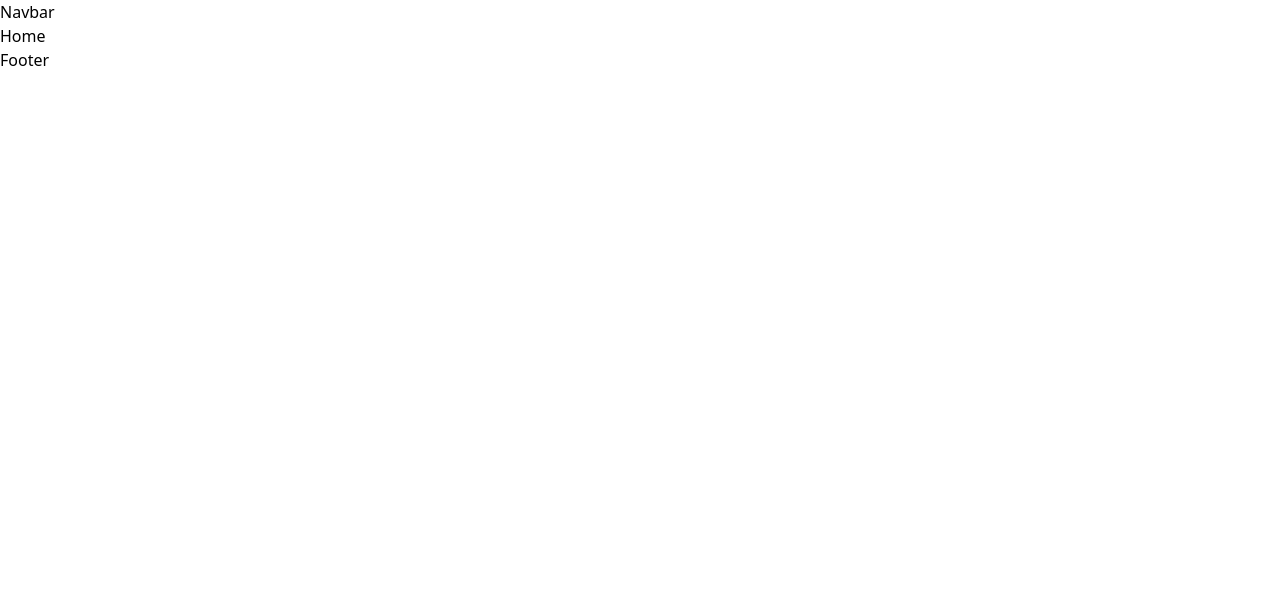
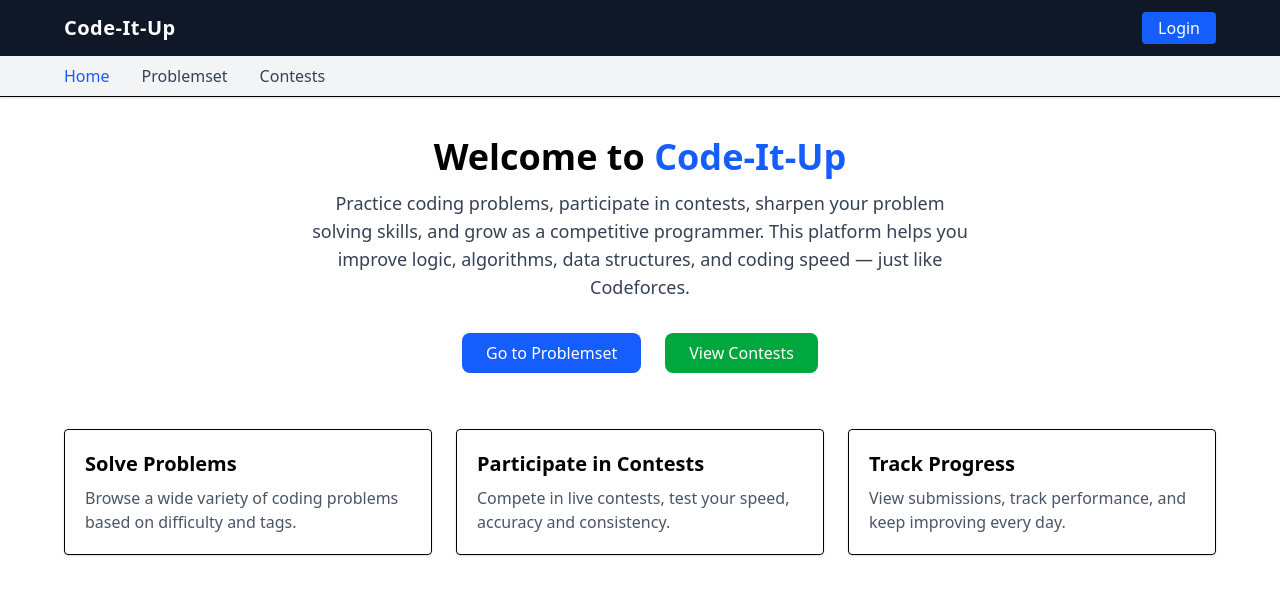
Before and after one commit to Master-Bruce-Wayne/Code-It-Up, a React app in the folder frontend/: page / in a window 1280 px wide. Shown: the top 594 px of the page. Built offline with nearby package versions, Linux system fonts and the light colour scheme; no server answers; the HTML template or start-up script is replaced by a standard one.

Commit message:
Home and Problemset Page updated | Also created navbar

```diff
--- a/frontend/src/components/Navbar.jsx
+++ b/frontend/src/components/Navbar.jsx
@@ -1,9 +1,120 @@
-import React from 'react'
+import React, { useState } from "react";
+import { Link, NavLink, useNavigate } from "react-router-dom";
+import { useAuth } from "../context/User.jsx";
 
 const Navbar = () => {
+  const { userData, setUserData } = useAuth();
+  const [openMenu, setOpenMenu] = useState(false);
+  const navigate = useNavigate();
+
+  const apiUrl = import.meta.env.VITE_API_BASE_URL;
+
+  const handleLogout = async () => {
+    try {
+      await fetch(`${apiUrl}/user/logout`, {
+        method: "POST",
+        credentials: "include",
+      });
+
+      localStorage.removeItem("userData");
+      setUserData(null);
+      navigate("/login");
+    } catch (err) {
+      alert("Logout failed");
+    }
+  };
+
   return (
-    <div>Navbar</div>
-  )
-}
+    <div className="w-full shadow">
 
-export default Navbar
+      <div className="bg-gray-900 text-white h-14 flex items-center">
+        <div className="w-[90%] mx-auto flex justify-between items-center">
+
+          {/* Logo */}
+          <Link to="/" className="text-xl font-bold tracking-wide">
+            Code-It-Up
+          </Link>
+
+          {/* Profile Section */}
+          {userData ? (
+            <div className="relative">
+              <button
+                onClick={() => setOpenMenu(!openMenu)}
+                className="bg-gray-800 px-3 py-1 rounded-md"
+              >
+                {userData.username} ⌄
+              </button>
+
+              {openMenu && (
+                <div className="absolute right-0 mt-2 bg-white text-black shadow rounded w-36">
+                  <Link
+                    to="/profile"
+                    className="block px-3 py-2 hover:bg-gray-200"
+                    onClick={() => setOpenMenu(false)}
+                  >
+                    Profile
+                  </Link>
+
+                  <button
+                    onClick={handleLogout}
+                    className="w-full text-left px-3 py-2 hover:bg-gray-200"
+                  >
+                    Logout
+                  </button>
+                </div>
+              )}
+            </div>
+          ) : (
+            <Link
+              to="/login"
+              className="bg-blue-600 px-4 py-1 rounded hover:bg-blue-700"
+            >
+              Login
+            </Link>
+          )}
+        </div>
+      </div>
+
+      {/* =================== BOTTOM NAV LINKS =================== */}
+      <div className="bg-gray-100 border-b">
+        <div className="w-[90%] mx-auto h-10 flex items-center gap-8">
+          <NavLink
+            to="/"
+            end
+            className={({ isActive }) =>
+              `font-medium ${
+                isActive ? "text-blue-600" : "text-gray-700"
+              } hover:text-blue-600`
+            }
+          >
+            Home
+          </NavLink>
+
+          <NavLink
+            to="/problemset"
+            className={({ isActive }) =>
+              `font-medium ${
+                isActive ? "text-blue-600" : "text-gray-700"
+              } hover:text-blue-600`
+            }
+          >
+            Problemset
+          </NavLink>
+
+          <NavLink
+            to="/contests"
+            className={({ isActive }) =>
+              `font-medium ${
+                isActive ? "text-blue-600" : "text-gray-700"
+              } hover:text-blue-600`
+            }
+          >
+            Contests
+          </NavLink>
+        </div>
+      </div>
+    </div>
+  );
+};
+
+export default Navbar;
--- a/frontend/src/main.jsx
+++ b/frontend/src/main.jsx
@@ -42,7 +42,7 @@
           <Route path="/admin/addContest" element={<AddContest />} />
           <Route path="/admin/addProblem" element={<AddProblems/> } />
         </Routes>
-        <Footer />
+        {/* <Footer /> */}
       </UserProvider>
     </BrowserRouter>
   </StrictMode>
--- a/frontend/src/pages/Home.jsx
+++ b/frontend/src/pages/Home.jsx
@@ -1,9 +1,62 @@
-import React from 'react'
+import React from "react";
+import { Link } from "react-router-dom";
 
 const Home = () => {
   return (
-    <div>Home</div>
-  )
-}
+    <div className="w-[90%] mx-auto py-10">
+      <div className="text-center">
+        <h1 className="text-4xl font-bold mb-3">
+          Welcome to <span className="text-blue-600">Code-It-Up</span>
+        </h1>
 
-export default Home
+        <p className="text-gray-700 text-lg max-w-2xl mx-auto">
+          Practice coding problems, participate in contests, sharpen your
+          problem solving skills, and grow as a competitive programmer.
+          This platform helps you improve logic, algorithms, data structures,
+          and coding speed — just like Codeforces.
+        </p>
+
+        <div className="mt-8 flex justify-center gap-6">
+          <Link
+            to="/problemset"
+            className="bg-blue-600 hover:bg-blue-700 text-white px-6 py-2 rounded-lg transition"
+          >
+            Go to Problemset
+          </Link>
+
+          <Link
+            to="/contests"
+            className="bg-green-600 hover:bg-green-700 text-white px-6 py-2 rounded-lg transition"
+          >
+            View Contests
+          </Link>
+        </div>
+      </div>
+
+      <div className="mt-14 grid md:grid-cols-3 gap-6">
+        <div className="p-5 border rounded shadow hover:shadow-md transition">
+          <h3 className="text-xl font-semibold mb-2">Solve Problems</h3>
+          <p className="text-gray-600">
+            Browse a wide variety of coding problems based on difficulty and tags.
+          </p>
+        </div>
+
+        <div className="p-5 border rounded shadow hover:shadow-md transition">
+          <h3 className="text-xl font-semibold mb-2">Participate in Contests</h3>
+          <p className="text-gray-600">
+            Compete in live contests, test your speed, accuracy and consistency.
+          </p>
+        </div>
+
+        <div className="p-5 border rounded shadow hover:shadow-md transition">
+          <h3 className="text-xl font-semibold mb-2">Track Progress</h3>
+          <p className="text-gray-600">
+            View submissions, track performance, and keep improving every day.
+          </p>
+        </div>
+      </div>
+    </div>
+  );
+};
+
+export default Home;
--- a/frontend/src/pages/ProblemPage.jsx
+++ b/frontend/src/pages/ProblemPage.jsx
@@ -1,6 +1,6 @@
 import React, { useEffect, useState } from "react";
 import { useParams } from "react-router-dom";
-import Editor from "@monaco-editor/react"
+// import Editor from "@monaco-editor/react"
 
 const ProblemPage = () => {
   const { probCode } = useParams();
--- a/frontend/src/pages/Problemset.jsx
+++ b/frontend/src/pages/Problemset.jsx
@@ -1,9 +1,108 @@
-import React from 'react'
+import React, { useEffect, useState } from "react";
+import { Link } from "react-router-dom";
 
 const Problemset = () => {
+  const [problems, setProblems] = useState([]);
+  const [loading, setLoading] = useState(true);
+  const [error, setError] = useState(null);
+
+  const apiUrl = import.meta.env.VITE_API_BASE_URL;
+
+  useEffect(() => {
+    const fetchProblems = async () => {
+      try {
+        const res = await fetch(`${apiUrl}/problem/getAll`);
+        const data = await res.json();
+
+        if (!data.problems) {
+          setError("Failed to load problems");
+        } else {
+          setProblems(data.problems);
+        }
+      } catch (err) {
+        setError("Server error while fetching problems");
+      } finally {
+        setLoading(false);
+      }
+    };
+
+    fetchProblems();
+  }, []);
+
+  if (loading)
+    return (
+      <h2 className="text-center text-xl font-semibold mt-10">
+        Loading Problems...
+      </h2>
+    );
+
+  if (error)
+    return (
+      <h2 className="text-center text-red-500 text-xl mt-10">{error}</h2>
+    );
+
   return (
-    <div>Problemset</div>
-  )
-}
+    <div className="w-[85%] mx-auto py-8">
+      <h1 className="text-3xl font-bold mb-6">Problemset</h1>
 
-export default Problemset
+      {problems.length === 0 ? (
+        <p className="text-gray-500 text-lg">No problems available.</p>
+      ) : (
+        <div className="border rounded-lg overflow-hidden">
+          <table className="w-full border-collapse">
+            <thead className="bg-gray-100">
+              <tr className="text-left">
+                <th className="p-3 border">#</th>
+                <th className="p-3 border">Problem Name</th>
+                <th className="p-3 border">Tags</th>
+                <th className="p-3 border">Rating</th>
+              </tr>
+            </thead>
+
+            <tbody>
+              {problems.map((p, index) => (
+                <tr
+                  key={p._id}
+                  className="border hover:bg-gray-50 transition"
+                >
+                  <td className="p-3 border font-semibold text-center">
+                    {index + 1}
+                  </td>
+
+                  <td className="p-3 border font-semibold text-blue-600">
+                    <Link to={`/problem/${p.probCode}`}>
+                      {p.probName}
+                    </Link>
+                  </td>
+
+                  <td className="p-3 border">
+                    {p.probTags?.length > 0 ? (
+                      <div className="flex gap-2 flex-wrap">
+                        {p.probTags.map((tag, i) => (
+                          <span
+                            key={i}
+                            className="px-2 py-1 text-sm bg-blue-100 text-blue-700 rounded"
+                          >
+                            {tag}
+                          </span>
+                        ))}
+                      </div>
+                    ) : (
+                      <span className="text-gray-500">No tags</span>
+                    )}
+                  </td>
+
+                  <td className="p-3 border text-center font-medium">
+                    {p.probRating ?? "-"}
+                  </td>
+                </tr>
+              ))}
+            </tbody>
+          </table>
+        </div>
+      )}
+    </div>
+  );
+};
+
+export default Problemset;
```
Also changed, not shown: 2 other files (tests, documents, lock files or other folders).
